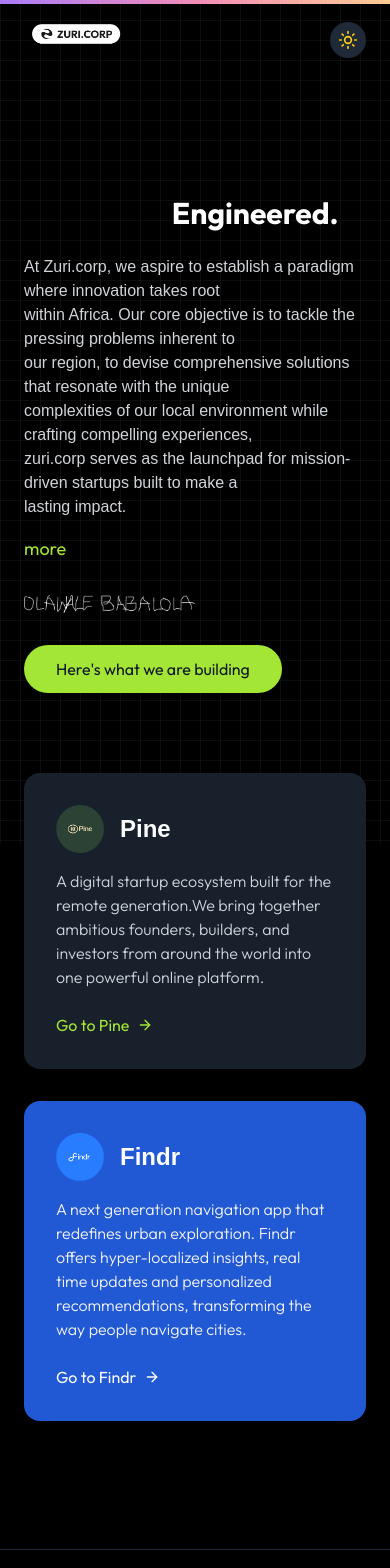
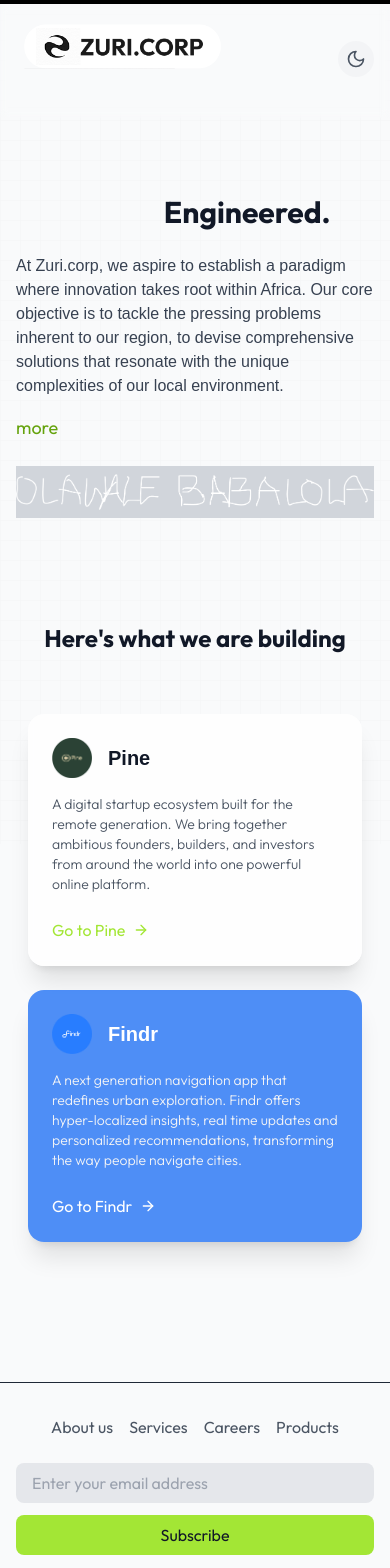
Before and after one commit to Oladotunlaniyan/zuri-landing, a React (Vite) app: page / in a window 390 px wide. Shown: the top 1568 px of the page. Built offline with nearby package versions, Linux system fonts and the light colour scheme.

Commit message:
responsive screen updated

```diff
--- a/src/App.tsx
+++ b/src/App.tsx
@@ -1,55 +1,106 @@
-import { useState } from 'react';
-import { Moon, Sun, ArrowRight, Building2 } from 'lucide-react';
+import { useState, useEffect } from 'react';
+import { Moon, Sun, ArrowRight } from 'lucide-react';
 import logo from '../src/assets/logo.png';
-import sign from  '../src/assets/signature.png'
-import pine from '../src/assets/pinelogo.png'
-import findr from '../src/assets/findrlogo.png'
+import sign from '../src/assets/signature.png';
+import pine from '../src/assets/pinelogo.png';
+import findr from '../src/assets/findrlogo.png';
 import { ScrollProgress } from './components/eldoraui/scrollprogress';
 import MorphingText from './components/eldoraui/morphingtext';
 
 function App() {
   const [isDarkMode, setIsDarkMode] = useState(true);
   const [showMore, setShowMore] = useState(false);
+  const [isVisible, setIsVisible] = useState({
+    hero: false,
+    products: false,
+    cards: false
+  });
+
+  // Animation on scroll
+  useEffect(() => {
+    const handleScroll = () => {
+      const heroSection = document.getElementById('hero-section');
+      const productsSection = document.getElementById('products-section');
+      const cardsSection = document.getElementById('cards-section');
+
+      if (heroSection && isElementInViewport(heroSection)) {
+        setIsVisible(prev => ({ ...prev, hero: true }));
+      }
+      if (productsSection && isElementInViewport(productsSection)) {
+        setIsVisible(prev => ({ ...prev, products: true }));
+      }
+      if (cardsSection && isElementInViewport(cardsSection)) {
+        setIsVisible(prev => ({ ...prev, cards: true }));
+      }
+    };
+
+
+    function isElementInViewport(el) {
+      const rect = el.getBoundingClientRect();
+      return (
+        rect.top <= (window.innerHeight || document.documentElement.clientHeight) * 0.8
+      );
+    }
+
+    // Initial check on mount
+    setTimeout(() => {
+      handleScroll();
+    }, 300);
+
+    window.addEventListener('scroll', handleScroll);
+    return () => {
+      window.removeEventListener('scroll', handleScroll);
+    };
+  }, []);
+
+  // Theme toggle with system preference detection
+  useEffect(() => {
+    const prefersDark = window.matchMedia('(prefers-color-scheme: dark)').matches;
+    setIsDarkMode(prefersDark);
+  }, []);
 
   return (
-    <div className={`min-h-screen transition-colors duration-300 ${isDarkMode ? 'bg-black' : 'bg-gray-50'}`}>
-      <ScrollProgress />
-      {/* Background Grid Effect */}
-      <div className="fixed inset-0 bg-grid-pattern"></div>
+    <div className={`min-h-screen transition-colors duration-500 ${isDarkMode ? 'bg-black' : 'bg-gray-50'}`}>
+      <ScrollProgress className={isDarkMode ? "bg-gray-50" : "bg-black"} />
+
+      {/* Background Grid Effect with animation */}
+      <div className={`fixed inset-0 bg-grid-pattern opacity-20 transition-opacity duration-500 ${isDarkMode ? 'opacity-30' : 'opacity-10'}`}></div>
 
       {/* Navigation */}
-      <nav className="relative z-10 px-6 py-4 flex justify-between items-center">
-        <div className="flex items-center space-x-2">
-          <img src= {logo} alt="Zuri logo" className='w-1/2 p-2 sm:w-1/2 ' />
+      <nav className="relative z-10 px-4 sm:px-6 py-4 flex justify-between items-center backdrop-blur-sm">
+        <div className="flex items-center">
+          <img src={logo} alt="Zuri logo" className="w-46 sm:w-40 p-2 sm:p-3 transition-transform duration-300 hover:scale-105" />
         </div>
         <button
           onClick={() => setIsDarkMode(!isDarkMode)}
-          className={`p-2 rounded-full ${isDarkMode ? 'bg-gray-800 text-yellow-400' : 'bg-gray-100 text-gray-600'}`}
+          className={`p-2 rounded-full transition-all duration-300 transform hover:scale-110 ${
+            isDarkMode ? 'bg-gray-800 text-yellow-400 hover:bg-gray-700' : 'bg-gray-100 text-gray-600 hover:bg-gray-200'
+          }`}
+          aria-label={isDarkMode ? "Switch to light mode" : "Switch to dark mode"}
         >
           {isDarkMode ? <Sun className="w-5 h-5" /> : <Moon className="w-5 h-5" />}
         </button>
       </nav>
 
       {/* Hero Section */}
-      <main className="relative z-10 container mx-auto px-6 pt-20 pb-12">
-        <div className="max-w-4xl">
-          {/* <h1 className={`hero-font text-3xl md:text-5xl font-bold mb-6 ${isDarkMode ? 'text-white' : 'text-gray-900'}`}>
-          <MorphingText />
-            The Future of Innovation, <br /> Engineered.
-          </h1> */}
-          <h1 className={`hero-font text-3xl md:text-5xl font-bold mb-6 ${isDarkMode ? 'text-white' : 'text-gray-900'}`}>
-           <MorphingText texts={["The Future of Innovation", "Engineered."]} />
+      <main className="relative z-10 container mx-auto px-4 sm:px-6 pt-10 sm:pt-20 pb-12">
+        <div
+          id="hero-section"
+          className={`max-w-4xl  transition-all duration-1000 transform ${
+            isVisible.hero ? 'translate-y-0 opacity-100' : 'translate-y-10 opacity-0'
+          }`}
+        >
+          <h1 className={`hero-font text-3xl md:text-4xl lg:text-5xl font-bold mb-6 ${isDarkMode ? 'text-white' : 'text-gray-900'}`}>
+            <MorphingText texts={["The Future of Innovation", "Engineered."]} interval={3000} />
           </h1>
-          <p className={`hero-text text-l md:text-1xl mb-4 ${isDarkMode ? 'text-gray-300' : 'text-gray-700'}`}>
-          At Zuri.corp, we aspire to establish a paradigm where innovation takes root <br />
-          within Africa. Our core objective is to tackle the pressing problems inherent to <br />
-          our region, to devise comprehensive solutions that resonate with the unique <br />
-          complexities of our local environment while crafting compelling experiences, <br />
-          zuri.corp serves as the launchpad for mission-driven startups built to make a <br />
-          lasting impact.
+          <p className={`hero-text text-base md:text-lg mb-4 ${isDarkMode ? 'text-gray-300' : 'text-gray-700'}`}>
+            At Zuri.corp, we aspire to establish a paradigm where innovation takes root
+            within Africa. Our core objective is to tackle the pressing problems inherent to
+            our region, to devise comprehensive solutions that resonate with the unique
+            complexities of our local environment.
           </p>
           {showMore && (
-            <p className={`hero-text text-l md:text-1xl mb-4 animate-fade-in ${isDarkMode ? 'text-gray-300' : 'text-gray-700'}`}>
+            <p className={`hero-text text-base md:text-lg mb-4 animate-fadeIn ${isDarkMode ? 'text-gray-300' : 'text-gray-700'}`}>
               While crafting compelling experiences, zuri.corp serves as the launchpad for mission-driven startups built to make a lasting impact across the African continent and beyond.
             </p>
           )}
@@ -57,69 +108,93 @@ function App() {
           <div className="flex flex-col space-y-6">
             <button
               onClick={() => setShowMore(!showMore)}
-              className={`flex items-center space-x-2 text-lg hero-font ${
+              className={`flex items-center space-x-2 text-lg hero-font transition-colors duration-300 ${
                 isDarkMode ? 'text-lime-400 hover:text-lime-300' : 'text-lime-600 hover:text-lime-700'
               }`}
             >
               <span>{showMore ? 'Show less' : 'more'}</span>
             </button>
-            <img src={sign} className ={` w-1/2 py-2 ${isDarkMode ? '' : 'bg-gray-300'} `}/>
-            <button className="bg-lime-400 text-gray-900 px-8 py-3 rounded-full hover:bg-lime-300 transition-colors w-fit">
-              Here's what we are building
-            </button>
+            <img
+              src={sign}
+              alt="Signature"
+              className={`w-full sm:w-2/3 md:w-1/2 py-2 transition-all duration-300 ${
+                isDarkMode ? 'filter-none' : 'bg-gray-300'
+              }`}
+            />
           </div>
         </div>
 
         {/* Products Section */}
-        <div className="mt-20 grid md:grid-cols-2 gap-8">
-        <div className={`p-8 rounded-2xl ${isDarkMode ? 'bg-gray-800/80' : 'bg-white/80'} shadow-xl backdrop-blur-sm`}>
+        <div id="products-section" className="mt-20 sm:mt-32">
+          <div className={`building-section text-center py-6 sm:py-10 transition-all duration-1000 transform ${
+            isVisible.products ? 'translate-y-0 opacity-100' : 'translate-y-10 opacity-0'
+          }`}>
+            <h2 className={`hero-font text-2xl sm:text-3xl md:text-4xl lg:text-5xl font-bold mb-6 ${isDarkMode ? 'text-white' : 'text-gray-900'}`}>
+              Here's what we are building
+            </h2>
+          </div>
+
+          <div id="cards-section" className="m-3 sm:m-5 grid grid-cols-1 md:grid-cols-2 gap-6 sm:gap-8">
+            <div
+              className={`p-6 sm:p-8 rounded-2xl transition-all duration-500 transform ${
+                isVisible.cards ? 'translate-y-0 opacity-100' : 'translate-y-10 opacity-0'
+              } ${isDarkMode ? 'bg-gray-800/80 hover:bg-gray-800' : 'bg-white/80 hover:bg-white'} shadow-xl backdrop-blur-sm hover:shadow-2xl`}
+            >
               <div className="flex items-center gap-4 mb-4">
-                <img src={pine} className='w-12 h-12' />
-                <h3 className={`text-2xl font-bold hero-text  ${isDarkMode ? 'text-white' : 'text-gray-900'}`}>Pine</h3>
+                <img src={pine} className="w-10 sm:w-12 h-10 sm:h-12 transition-transform duration-300 hover:scale-110" alt="Pine Logo" />
+                <h3 className={`text-xl sm:text-2xl font-bold hero-text ${isDarkMode ? 'text-white' : 'text-gray-900'}`}>Pine</h3>
               </div>
-              <p className={`mb-6 ${isDarkMode ? 'text-gray-300' : 'text-gray-600'} hero-font font-light`}>
+              <p className={`mb-6 ${isDarkMode ? 'text-gray-300' : 'text-gray-600'} hero-font font-light text-sm sm:text-base`}>
                 A digital startup ecosystem built
-              for the remote generation.We bring together ambitious founders, builders, and investors
+                for the remote generation. We bring together ambitious founders, builders, and investors
                 from around the world into one powerful online platform.
               </p>
-              <button className="flex items-center space-x-2 text-lime-400 hover:text-lime-300">
+              <button className="flex items-center space-x-2 text-lime-400 hover:text-lime-300 transition-colors duration-300 group">
                 <span>Go to Pine</span>
-                <ArrowRight className="w-4 h-4" />
+                <ArrowRight className="w-4 h-4 transform transition-transform duration-300 group-hover:translate-x-1" />
               </button>
             </div>
 
-          <div className={`p-8 rounded-2xl ${isDarkMode ? 'bg-blue-600/90' : 'bg-blue-500/90'} shadow-xl backdrop-blur-sm`}>
-            <div className='flex items-center gap-4 mb-4'>
-            <img src={findr} className='w-12 h-12' /><h3 className="text-2xl font-bold text-white hero-text">Findr</h3>
+            <div
+              className={`p-6 sm:p-8 rounded-2xl transition-all duration-500 transform ${
+                isVisible.cards ? 'translate-y-0 opacity-100 delay-100' : 'translate-y-10 opacity-0'
+              } ${isDarkMode ? 'bg-blue-600/90 hover:bg-blue-600' : 'bg-blue-500/90 hover:bg-blue-500'} shadow-xl backdrop-blur-sm hover:shadow-2xl`}
+            >
+              <div className="flex items-center gap-4 mb-4">
+                <img src={findr} className="w-10 sm:w-12 h-10 sm:h-12 transition-transform duration-300 hover:scale-110" alt="Findr Logo" />
+                <h3 className="text-xl sm:text-2xl font-bold text-white hero-text">Findr</h3>
               </div>
-            <p className="mb-6 text-gray-100 hero-font font-light">
+              <p className="mb-6 text-gray-100 hero-font font-light text-sm sm:text-base">
                 A next generation navigation app that redefines urban exploration. Findr offers hyper-localized insights, real time updates and personalized recommendations, transforming the way people navigate cities.
               </p>
-            <button className="flex items-center space-x-2 text-white hover:text-gray-200">
+              <button className="flex items-center space-x-2 text-white hover:text-gray-200 transition-colors duration-300 group">
                 <span>Go to Findr</span>
-              <ArrowRight className="w-4 h-4" />
+                <ArrowRight className="w-4 h-4 transform transition-transform duration-300 group-hover:translate-x-1" />
               </button>
+            </div>
           </div>
         </div>
       </main>
 
       {/* Footer */}
       <footer className="relative z-10 mt-20 border-t border-gray-800">
-        <div className="container mx-auto px-6 py-8">
-          <div className="flex flex-col md:flex-row justify-between items-center space-y-4 md:space-y-0">
-            <div className="flex space-x-8">
-              <a href="#" className={`${isDarkMode ? 'text-gray-400 hover:text-white' : 'text-gray-600 hover:text-gray-900'}`}>About us</a>
-              <a href="#" className={`${isDarkMode ? 'text-gray-400 hover:text-white' : 'text-gray-600 hover:text-gray-900'}`}>Services</a>
-              <a href="#" className={`${isDarkMode ? 'text-gray-400 hover:text-white' : 'text-gray-600 hover:text-gray-900'}`}>Careers</a>
-              <a href="#" className={`${isDarkMode ? 'text-gray-400 hover:text-white' : 'text-gray-600 hover:text-gray-900'}`}>Products</a>
+        <div className="container mx-auto px-4 sm:px-6 py-8">
+          <div className="flex flex-col md:flex-row justify-between items-center space-y-6 md:space-y-0">
+            <div className="flex flex-wrap justify-center md:justify-start gap-4 sm:gap-6 md:gap-8">
+              <a href="#" className={`${isDarkMode ? 'text-gray-400 hover:text-white' : 'text-gray-600 hover:text-gray-900'} transition-colors duration-300`}>About us</a>
+              <a href="#" className={`${isDarkMode ? 'text-gray-400 hover:text-white' : 'text-gray-600 hover:text-gray-900'} transition-colors duration-300`}>Services</a>
+              <a href="#" className={`${isDarkMode ? 'text-gray-400 hover:text-white' : 'text-gray-600 hover:text-gray-900'} transition-colors duration-300`}>Careers</a>
+              <a href="#" className={`${isDarkMode ? 'text-gray-400 hover:text-white' : 'text-gray-600 hover:text-gray-900'} transition-colors duration-300`}>Products</a>
             </div>
-            <div className="flex items-center space-x-4">
+            <div className="flex flex-col sm:flex-row items-center gap-3 w-full sm:w-auto">
               <input
                 type="email"
                 placeholder="Enter your email address"
-                className="px-4 py-2 rounded-lg bg-gray-800 text-white focus:outline-none focus:ring-2 focus:ring-lime-400"
+                className={`px-4 py-2 rounded-lg w-full sm:w-auto ${
+                  isDarkMode ? 'bg-gray-800 text-white' : 'bg-gray-200 text-gray-900'
+                } focus:outline-none focus:ring-2 focus:ring-lime-400 transition-all duration-300`}
               />
-              <button className="px-6 py-2 bg-lime-400 text-gray-900 rounded-lg hover:bg-lime-300 transition-colors">
+              <button className="px-6 py-2 bg-lime-400 text-gray-900 rounded-lg hover:bg-lime-300 transition-colors duration-300 w-full sm:w-auto">
                 Subscribe
               </button>
             </div>
--- a/src/index.css
+++ b/src/index.css
@@ -9,6 +9,20 @@
 .hero-font{
   font-family: "Outfit", sans-serif;
   /* font-optical-sizing: auto; */
+}
+@keyframes fadeIn {
+  from { opacity: 0; }
+  to { opacity: 1; }
+}
+
+.animate-fadeIn {
+  animation: fadeIn 0.5s ease-in-out forwards;
+}
+
+.bg-grid-pattern {
+  background-image: linear-gradient(to right, rgba(128, 128, 128, 0.1) 1px, transparent 1px),
+                    linear-gradient(to bottom, rgba(128, 128, 128, 0.1) 1px, transparent 1px);
+  background-size: 20px 20px;
 }
 .hero-text{
   font-family: "Poppins", sans-serif;
```
Lines whose indentation alone changed are shown as unchanged.
